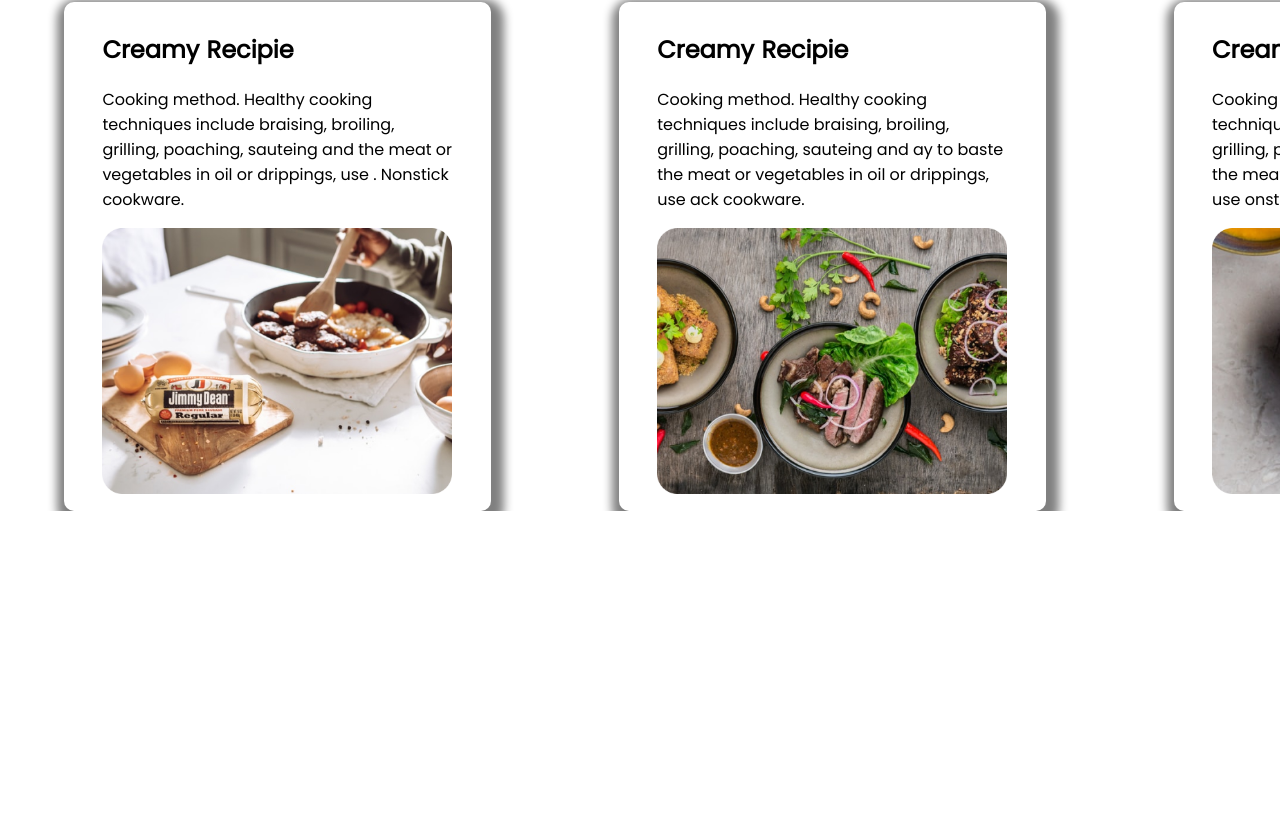
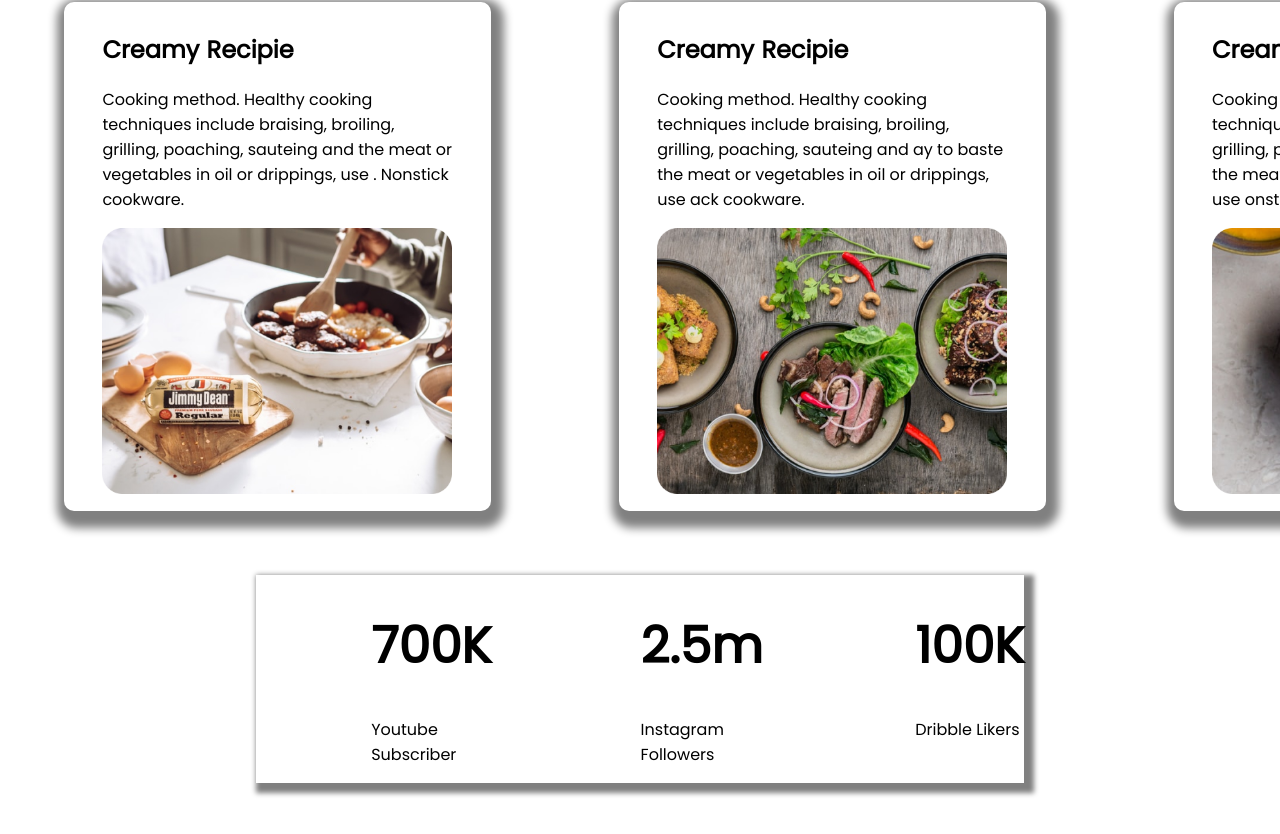
Before and after one commit to MustakShan/best-foods, a plain HTML site: page index.html in a window 1280 px wide. Shown: the part 903-1737 px from the top of the page. Before the commit the page ends 1414 px from the top, so only its background shows below. Drawn offline with Linux system fonts and the light colour scheme.

Commit message:
extra-sec added

```diff
--- a/index.html
+++ b/index.html
@@ -80,6 +80,22 @@
             </div>
         </div>
     </section>
+    <div id="extra-sec">
+        <div class="extra">
+            <h1>700K</h1>
+            <p>Youtube Subscriber</p>
+        </div>
+        <div class="extra">
+            <h1>2.5m</h1>
+            <p>Instagram Followers</p>
+        </div>
+        <div class="extra">
+            <h1>100K</h1>
+            <p>Dribble Likers</p>
+        </div>
+
+    </div>
+
 </body>
 
 </html>
--- a/style.css
+++ b/style.css
@@ -83,3 +83,18 @@ h2{
     box-shadow: 3px 7px 10px 10px grey;
     border-radius: 10px;
 }
+#extra-sec{
+    width: 60%;
+    display: flex;
+    margin-left: 20%;
+    margin-right: 40%;
+    margin-top: 5%;
+    margin-bottom: 4%;
+    box-shadow: 5px 5px 5px 5px gray;
+}
+#extra-sec h1{
+    font-size: 50px;
+}
+.extra{
+    padding-left: 15%;
+}
```
